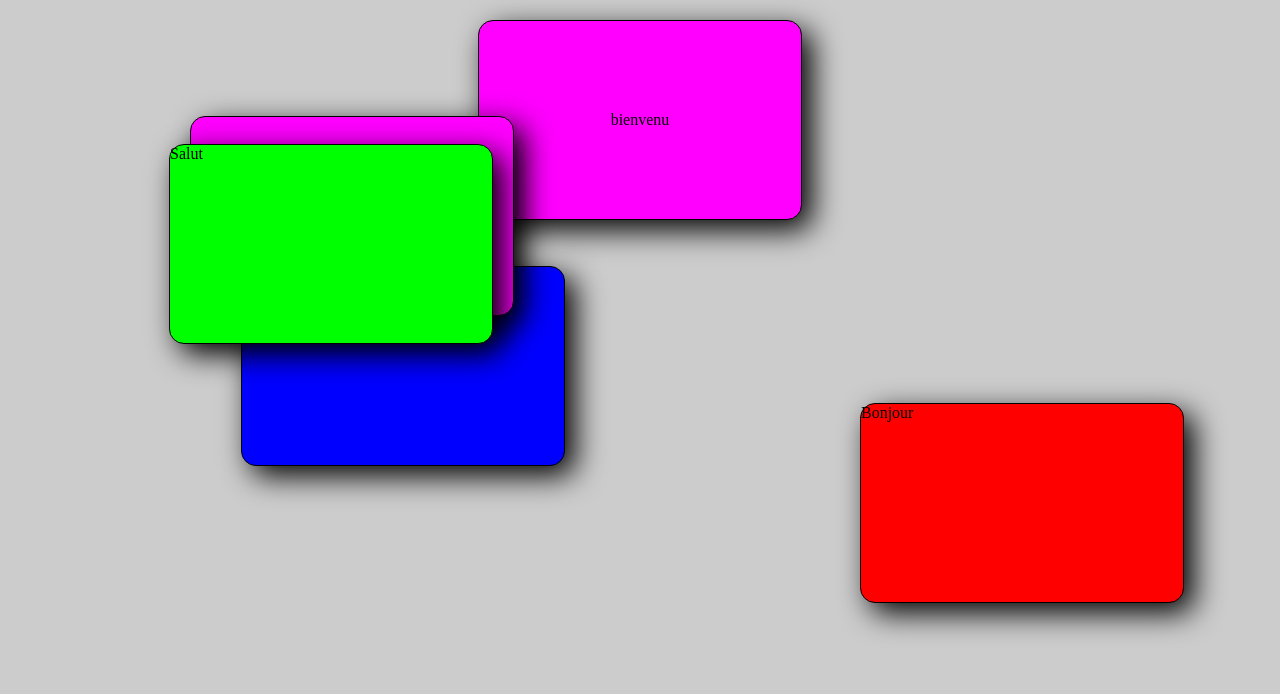
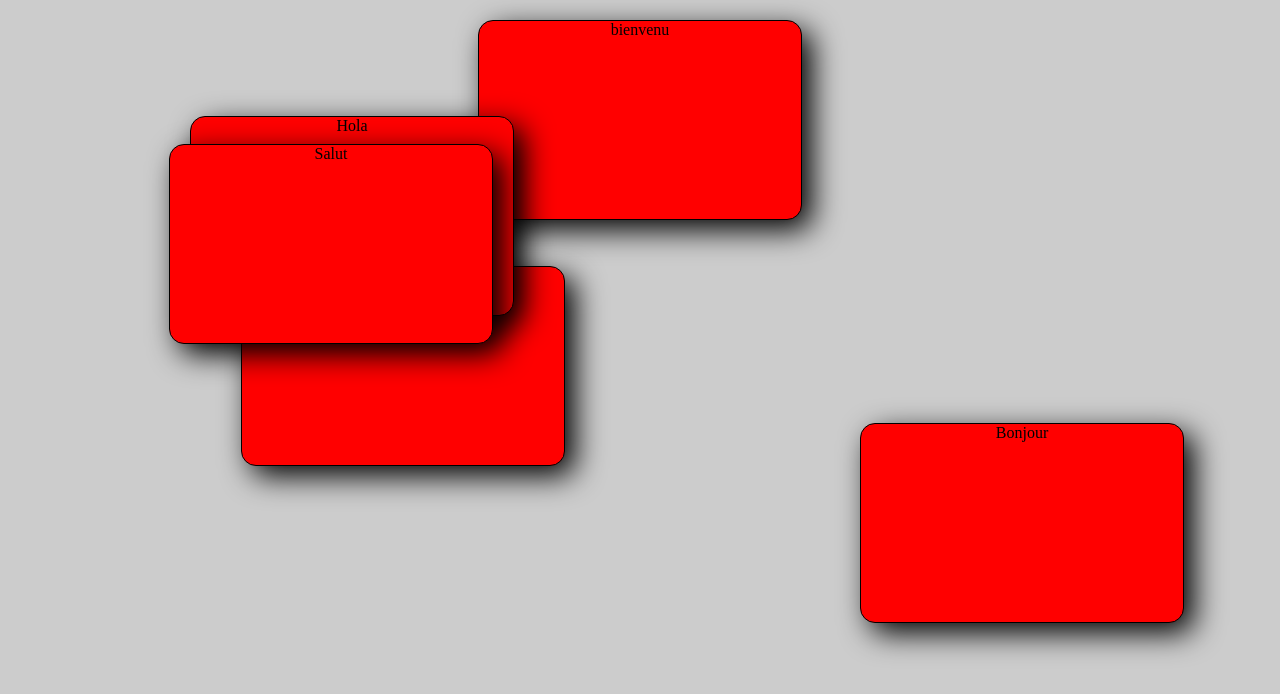
Before and after one commit to Julienlevesque/Julienlevesque.github.io, a plain HTML site: page index.html in a window 1280 px wide. Drawn offline with Linux system fonts and the light colour scheme.

Commit message:
Update index.html

```diff
--- a/index.html
+++ b/index.html
@@ -23,17 +23,10 @@ html,body {
     background-color:#f00;
     border-radius:15px;
     box-shadow:#000 10px 10px 30px;
- }
-#randomBox2 {background-color:#0f0; margin:20px auto;}
-#randomBox3 {background-color:#00f; margin:20px auto;}
-#randomBox4 {
-    line-height:198px;
-    background-color:#f0f;
     margin:20px auto;
     text-align:center;
  }
-#randomBox5{background-color:#ff0; margin:20px auto;}
-#randomBox6{background-color:#0ff; margin:20px auto;}
+
 .pstn {
     position:absolute;
  }
```
